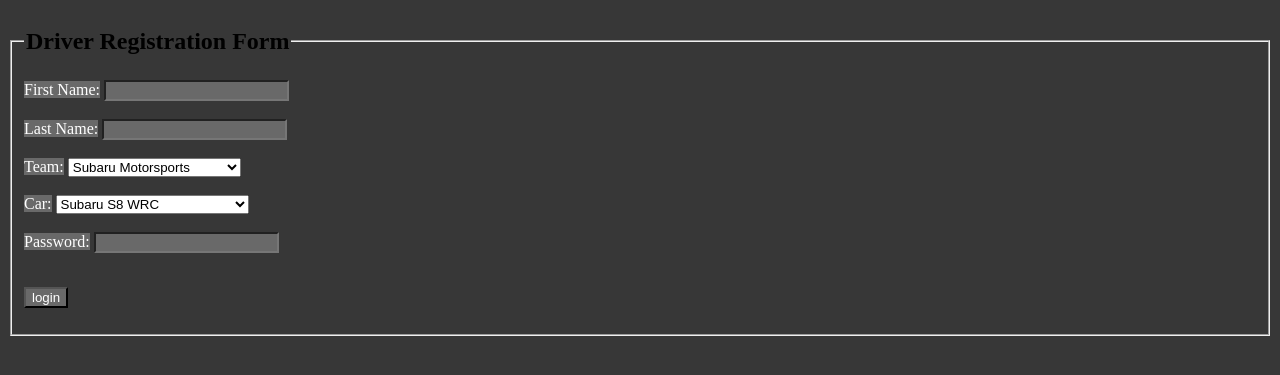
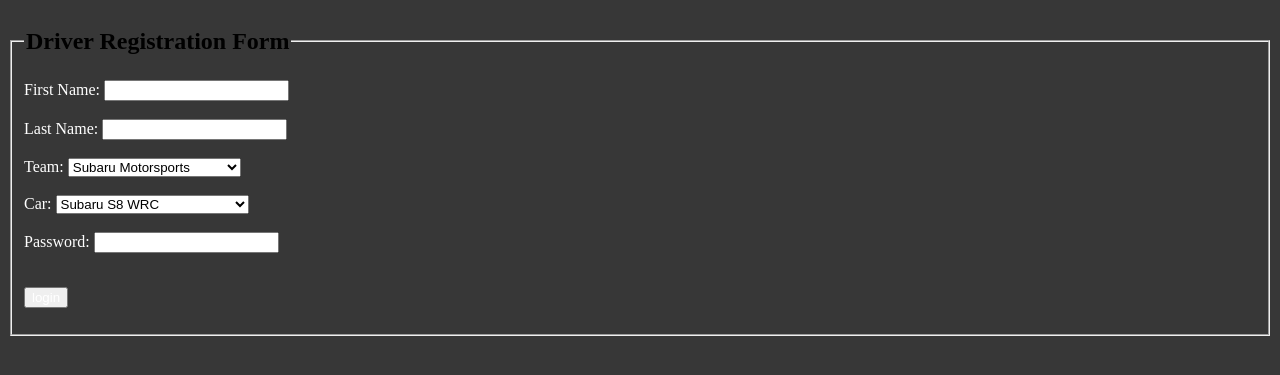
Before and after one commit to DylanSoares/kavalanddylan.ninja, a PHP site: page /RegisterAccount.php in a window 1280 px wide. Shown: the top 375 px of the page. Run offline with PHP 8.4, Linux system fonts and the light colour scheme.

Commit message:
Added RegisterAccount.php, added forms. added CreateAccount.php added Stylesheet.css

```diff
--- a/Stylesheet.css
+++ b/Stylesheet.css
@@ -10,6 +10,5 @@ body {
 }
 
 input, label {
-    background-color: dimgrey;
     color: white;
 }
```
